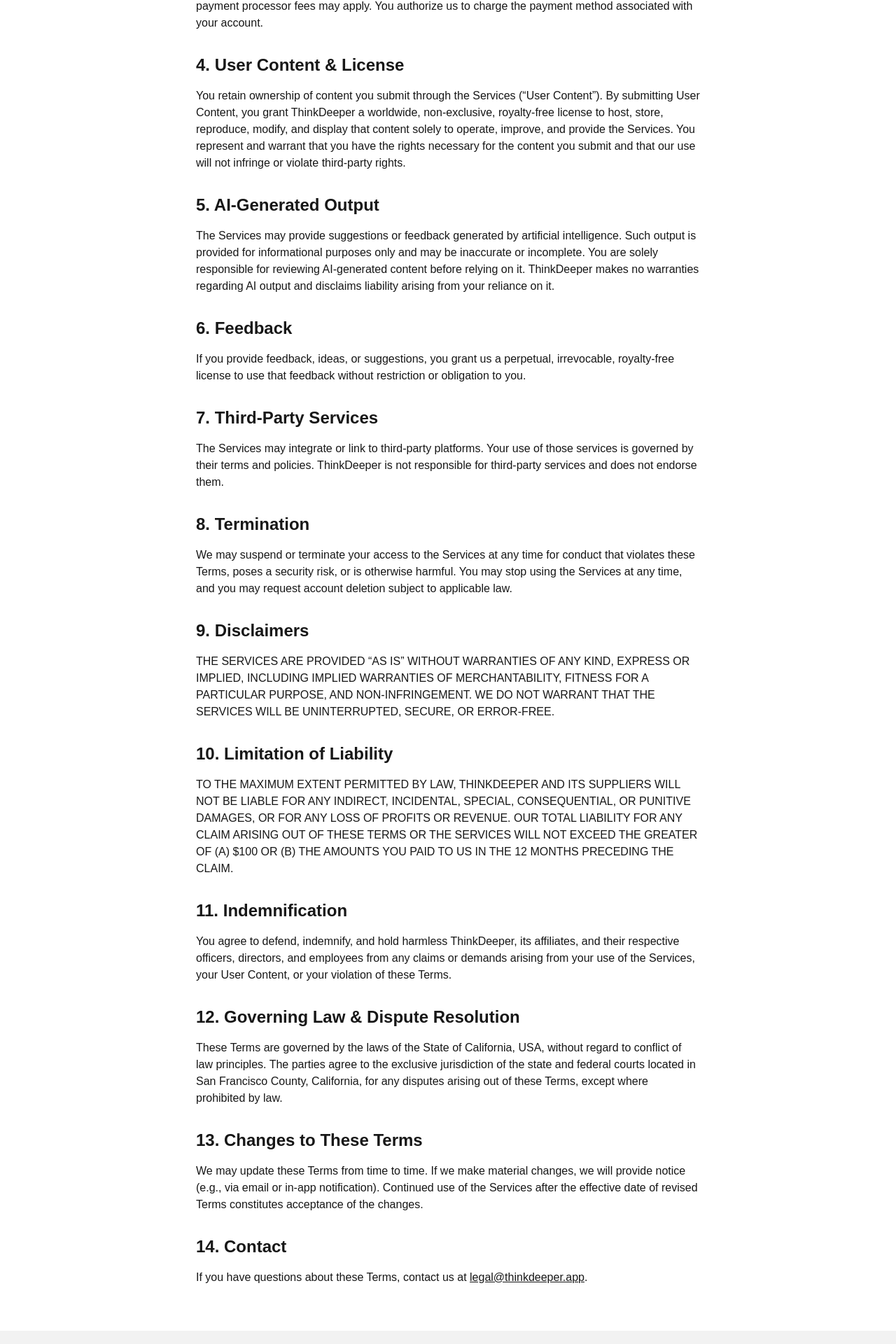
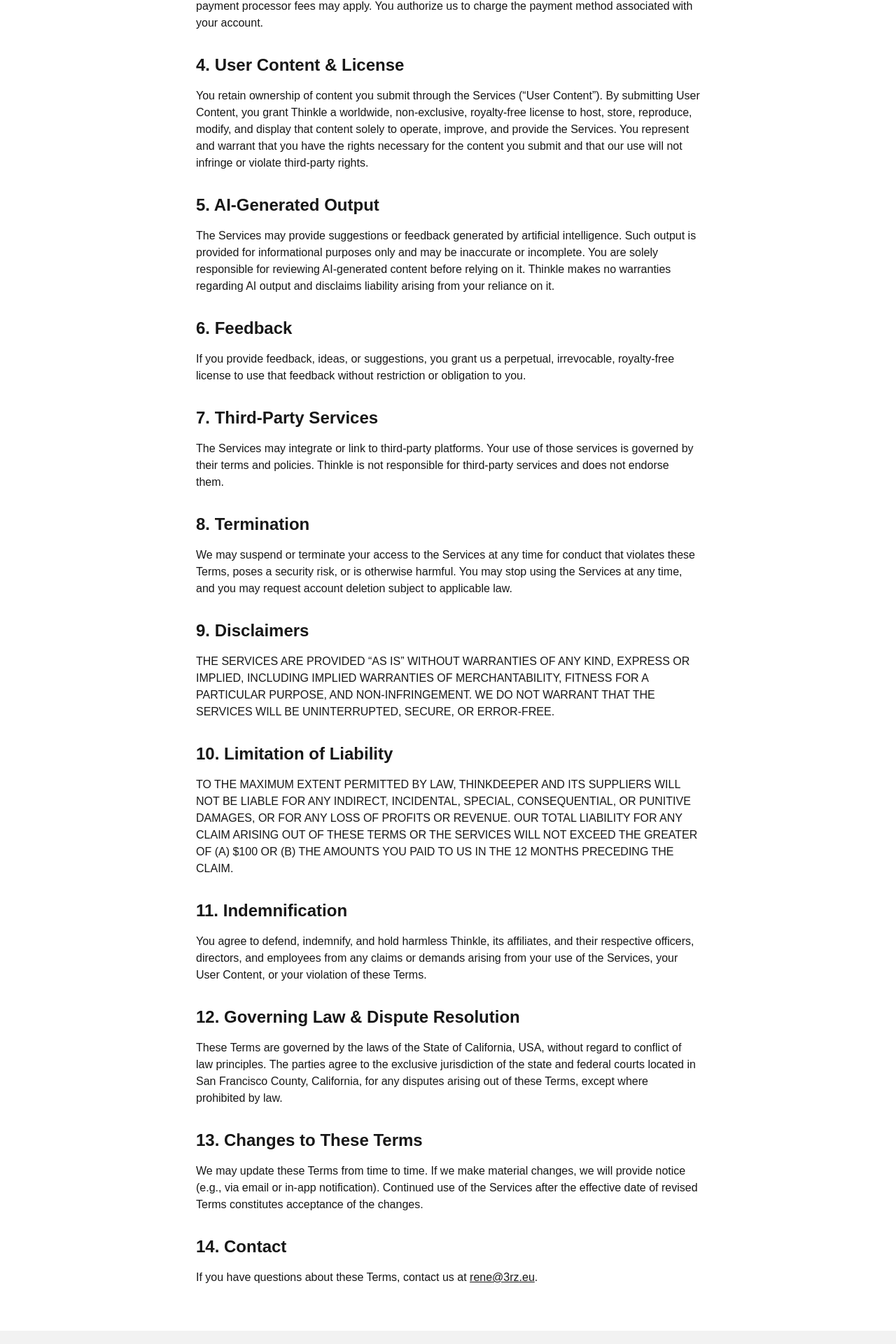
Before and after one commit to MiniPiccino/ThinkDeeperProd, a Next.js app in the folder web/frontend/: page /terms in a window 1280 px wide. Shown: the part 876-2796 px from the top of the page at 70% size. Built offline with nearby package versions, Linux system fonts and the light colour scheme; no server answers.

Commit message:
changed policy

```diff
--- a/web/frontend/app/(legal)/ai-disclaimer/page.tsx
+++ b/web/frontend/app/(legal)/ai-disclaimer/page.tsx
@@ -1,8 +1,8 @@
 import type { Metadata } from "next";
 
 export const metadata: Metadata = {
-  title: "AI & Content Disclaimer — ThinkDeeper",
-  description: "Important information about AI-generated content and responsibility when using ThinkDeeper.",
+  title: "AI & Content Disclaimer — Thinkle",
+  description: "Important information about AI-generated content and responsibility when using Thinkle by 3RZ d.o.o.",
 };
 
 export default function AIDisclaimerPage() {
@@ -12,7 +12,7 @@ export default function AIDisclaimerPage() {
         <h1 className="text-3xl font-semibold">AI &amp; Content Disclaimer</h1>
         <p className="text-sm text-foreground/70">Effective date: March 1, 2025</p>
         <p>
-          ThinkDeeper uses large language models and other machine learning techniques to deliver
+          Thinkle uses large language models and other machine learning techniques to deliver
           feedback, reflections, and guidance. We strive to provide accurate and supportive insights,
           but AI-generated output can contain errors, omissions, or biased results.
         </p>
@@ -39,7 +39,7 @@ export default function AIDisclaimerPage() {
       <section className="space-y-3">
         <h2 className="text-2xl font-semibold">Model Transparency</h2>
         <p>
-          ThinkDeeper relies on third-party AI providers (such as OpenAI) to process reflection content.
+          Thinkle relies on third-party AI providers (such as OpenAI) to process reflection content.
           These models may retain aggregated telemetry to improve their services. See our Privacy
           Policy and Data Processing Addendum for details about data handling.
         </p>
@@ -48,7 +48,7 @@ export default function AIDisclaimerPage() {
       <section className="space-y-3">
         <h2 className="text-2xl font-semibold">Limitation of Liability</h2>
         <p>
-          ThinkDeeper is not liable for harm or losses resulting from reliance on AI-generated
+          Thinkle is not liable for harm or losses resulting from reliance on AI-generated
           content. Use the Services at your own discretion and risk.
         </p>
       </section>
@@ -57,8 +57,8 @@ export default function AIDisclaimerPage() {
         <h2 className="text-2xl font-semibold">Report Issues</h2>
         <p>
           If you encounter problematic output or suspect an error, contact us at{" "}
-          <a className="underline" href="mailto:support@thinkdeeper.app">
-            support@thinkdeeper.app
+          <a className="underline" href="mailto:rene@3rz.eu">
+            rene@3rz.eu
           </a>{" "}
           so we can investigate and improve the experience.
         </p>
--- a/web/frontend/app/(legal)/cookies/page.tsx
+++ b/web/frontend/app/(legal)/cookies/page.tsx
@@ -1,9 +1,9 @@
 import type { Metadata } from "next";
 
 export const metadata: Metadata = {
-  title: "Cookie Policy — ThinkDeeper",
+  title: "Cookie Policy — Thinkle",
   description:
-    "Understand how ThinkDeeper uses cookies, tracking technologies, and your consent choices.",
+    "Understand how Thinkle, operated by 3RZ d.o.o., uses cookies, tracking technologies, and your consent choices.",
 };
 
 export default function CookiePolicyPage() {
@@ -13,9 +13,9 @@ export default function CookiePolicyPage() {
         <h1 className="text-3xl font-semibold">Cookie Policy</h1>
         <p className="text-sm text-foreground/70">Effective date: March 1, 2025</p>
         <p>
-          This Cookie Policy explains how ThinkDeeper (&ldquo;we,&rdquo; &ldquo;our,&rdquo;) uses
-          cookies, local storage, and similar technologies when you visit our website or use the
-          Services. It should be read together with our Privacy Policy.
+          This Cookie Policy explains how Thinkle (&ldquo;we,&rdquo; &ldquo;our&rdquo;), the brand created by
+          3RZ d.o.o., uses cookies, local storage, and similar technologies when you visit our website
+          or use the Services. It should be read together with our Privacy Policy.
         </p>
       </header>
 
@@ -126,8 +126,8 @@ export default function CookiePolicyPage() {
         <h2 className="text-2xl font-semibold">Contact</h2>
         <p>
           Questions about this Cookie Policy can be directed to{" "}
-          <a className="underline" href="mailto:privacy@thinkdeeper.app">
-            privacy@thinkdeeper.app
+          <a className="underline" href="mailto:rene@3rz.eu">
+            rene@3rz.eu
           </a>
           .
         </p>
--- a/web/frontend/app/(legal)/data-processing-addendum/page.tsx
+++ b/web/frontend/app/(legal)/data-processing-addendum/page.tsx
@@ -1,9 +1,9 @@
 import type { Metadata } from "next";
 
 export const metadata: Metadata = {
-  title: "Data Processing Addendum — ThinkDeeper",
+  title: "Data Processing Addendum — Thinkle",
   description:
-    "Supplemental terms governing ThinkDeeper's processing of personal data as a processor for customers.",
+    "Supplemental terms governing Thinkle (operated by 3RZ d.o.o.) processing personal data as a processor for customers.",
 };
 
 const dpaVersion = "1.0";
@@ -18,7 +18,8 @@ export default function DataProcessingAddendumPage() {
         </p>
         <p>
           This Data Processing Addendum (&ldquo;DPA&rdquo;) supplements the Terms of Service (the
-          &ldquo;Agreement&rdquo;) between ThinkDeeper (&ldquo;Processor&rdquo;) and the customer
+          &ldquo;Agreement&rdquo;) between Thinkle (&ldquo;Processor&rdquo;), operated by 3RZ d.o.o.,
+          and the customer
           subscribing to the Services (&ldquo;Controller&rdquo;). Capitalized terms have the meanings
           set out in the Agreement unless otherwise defined in this DPA.
         </p>
@@ -27,7 +28,7 @@ export default function DataProcessingAddendumPage() {
       <section className="space-y-3">
         <h2 className="text-2xl font-semibold">1. Scope</h2>
         <p>
-          This DPA applies to the extent ThinkDeeper processes Personal Data subject to the General
+          This DPA applies to the extent Thinkle processes Personal Data subject to the General
           Data Protection Regulation (EU) 2016/679 (&ldquo;GDPR&rdquo;), the UK GDPR, the California
           Consumer Privacy Act (CCPA), or other similar privacy laws on behalf of the Controller.
         </p>
@@ -150,8 +151,8 @@ export default function DataProcessingAddendumPage() {
         <h2 className="text-2xl font-semibold">14. Contact</h2>
         <p>
           Data protection inquiries should be directed to{" "}
-          <a className="underline" href="mailto:privacy@thinkdeeper.app">
-            privacy@thinkdeeper.app
+          <a className="underline" href="mailto:rene@3rz.eu">
+            rene@3rz.eu
           </a>
           .
         </p>
--- a/web/frontend/app/(legal)/privacy/page.tsx
+++ b/web/frontend/app/(legal)/privacy/page.tsx
@@ -1,13 +1,13 @@
 import type { Metadata } from "next";
 
 export const metadata: Metadata = {
-  title: "Privacy Policy — ThinkDeeper",
+  title: "Privacy Policy — Thinkle",
   description:
-    "Learn how ThinkDeeper collects, uses, and protects your personal information across the app and API.",
+    "Learn how Thinkle, operated by 3RZ d.o.o., collects, uses, and protects your personal information across the app and API.",
 };
 
-const supportEmail = "privacy@thinkdeeper.app";
-const mailingAddress = "ThinkDeeper, 123 Market Street, San Francisco, CA 94103";
+const supportEmail = "rene@3rz.eu";
+const mailingAddress = "3RZ d.o.o., Suzanicev put 35, 51221 Kostrena, Croatia";
 
 export default function PrivacyPage() {
   return (
@@ -16,9 +16,9 @@ export default function PrivacyPage() {
         <h1 className="text-3xl font-semibold">Privacy Policy</h1>
         <p className="text-sm text-foreground/70">Effective date: March 1, 2025</p>
         <p>
-          ThinkDeeper (&ldquo;Company,&rdquo; &ldquo;we,&rdquo; &ldquo;us,&rdquo; or &ldquo;our&rdquo;)
-          provides a daily thinking trainer that delivers reflections, evaluates responses with AI, and
-          tracks personal progress. This Privacy Policy explains how we collect, use, share, and
+          Thinkle (&ldquo;Thinkle,&rdquo; &ldquo;we,&rdquo; &ldquo;us,&rdquo; or &ldquo;our&rdquo;), operated by
+          3RZ d.o.o., provides a daily thinking trainer that delivers reflections, evaluates responses with
+          AI, and tracks personal progress. This Privacy Policy explains how we collect, use, share, and
           protect information when you use our website, mobile experiences, or FastAPI backend
           (collectively, the &ldquo;Services&rdquo;).
         </p>
--- a/web/frontend/app/(legal)/terms/page.tsx
+++ b/web/frontend/app/(legal)/terms/page.tsx
@@ -1,8 +1,8 @@
 import type { Metadata } from "next";
 
 export const metadata: Metadata = {
-  title: "Terms of Service — ThinkDeeper",
-  description: "Understand the terms that govern your use of the ThinkDeeper platform.",
+  title: "Terms of Service — Thinkle",
+  description: "Understand the terms that govern your use of the Thinkle platform operated by 3RZ d.o.o.",
 };
 
 const governingLaw = "State of California, USA";
@@ -15,7 +15,7 @@ export default function TermsPage() {
         <p className="text-sm text-foreground/70">Effective date: March 1, 2025</p>
         <p>
           These Terms of Service (the &ldquo;Terms&rdquo;) govern your access to and use of the
-          ThinkDeeper website, mobile experiences, APIs, and related services (collectively, the
+          Thinkle website, mobile experiences, APIs, and related services (collectively, the
           &ldquo;Services&rdquo;). By creating an account, accessing, or using the Services, you agree
           to these Terms and our Privacy Policy. If you do not agree, do not use the Services.
         </p>
@@ -56,7 +56,7 @@ export default function TermsPage() {
         <h2 className="text-2xl font-semibold">4. User Content &amp; License</h2>
         <p>
           You retain ownership of content you submit through the Services (&ldquo;User Content&rdquo;).
-          By submitting User Content, you grant ThinkDeeper a worldwide, non-exclusive, royalty-free
+          By submitting User Content, you grant Thinkle a worldwide, non-exclusive, royalty-free
           license to host, store, reproduce, modify, and display that content solely to operate,
           improve, and provide the Services. You represent and warrant that you have the rights
           necessary for the content you submit and that our use will not infringe or violate third-party rights.
@@ -68,7 +68,7 @@ export default function TermsPage() {
         <p>
           The Services may provide suggestions or feedback generated by artificial intelligence. Such
           output is provided for informational purposes only and may be inaccurate or incomplete.
-          You are solely responsible for reviewing AI-generated content before relying on it. ThinkDeeper
+          You are solely responsible for reviewing AI-generated content before relying on it. Thinkle
           makes no warranties regarding AI output and disclaims liability arising from your reliance on it.
         </p>
       </section>
@@ -85,7 +85,7 @@ export default function TermsPage() {
         <h2 className="text-2xl font-semibold">7. Third-Party Services</h2>
         <p>
           The Services may integrate or link to third-party platforms. Your use of those services is
-          governed by their terms and policies. ThinkDeeper is not responsible for third-party services
+          governed by their terms and policies. Thinkle is not responsible for third-party services
           and does not endorse them.
         </p>
       </section>
@@ -122,7 +122,7 @@ export default function TermsPage() {
       <section className="space-y-4">
         <h2 className="text-2xl font-semibold">11. Indemnification</h2>
         <p>
-          You agree to defend, indemnify, and hold harmless ThinkDeeper, its affiliates, and their
+          You agree to defend, indemnify, and hold harmless Thinkle, its affiliates, and their
           respective officers, directors, and employees from any claims or demands arising from
           your use of the Services, your User Content, or your violation of these Terms.
         </p>
@@ -151,8 +151,8 @@ export default function TermsPage() {
         <h2 className="text-2xl font-semibold">14. Contact</h2>
         <p>
           If you have questions about these Terms, contact us at{" "}
-          <a className="underline" href="mailto:legal@thinkdeeper.app">
-            legal@thinkdeeper.app
+          <a className="underline" href="mailto:rene@3rz.eu">
+            rene@3rz.eu
           </a>
           .
         </p>
```
